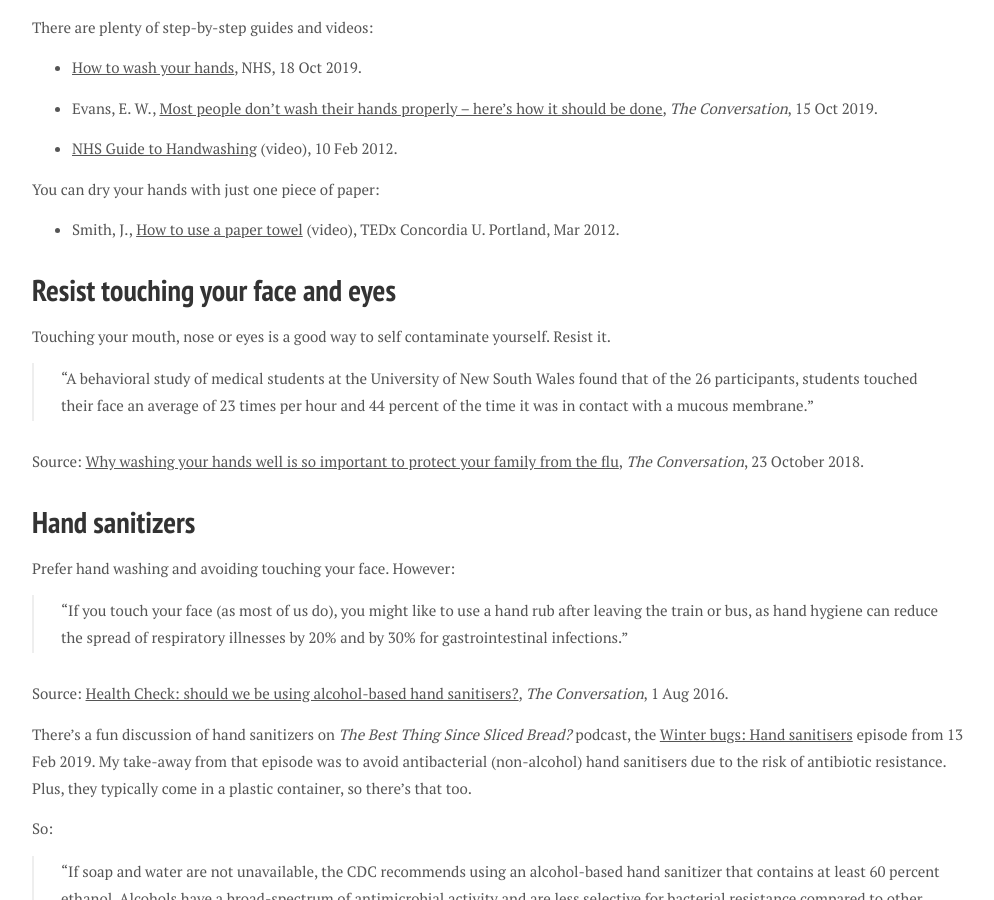
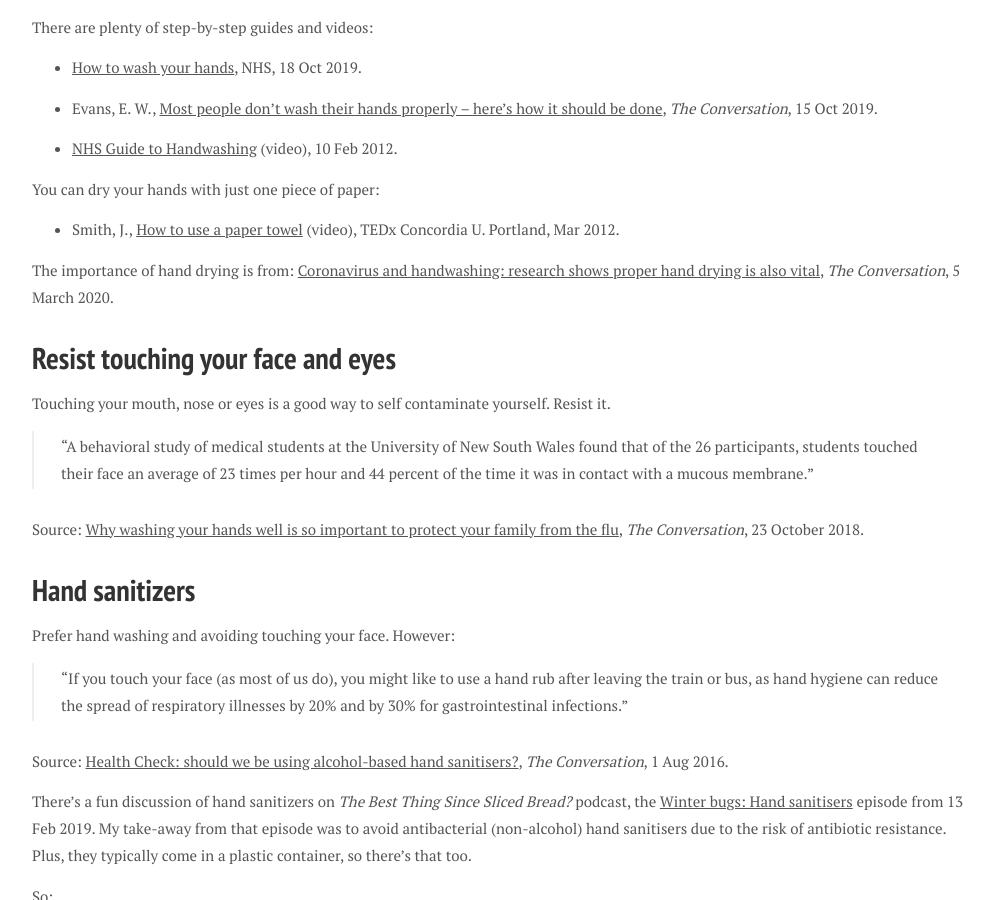
Before and after one commit to d6y/richard.dallaway.com, a Jekyll site: the page built from _posts/2019-10-15-handwash.md, in a window 1280 px wide and 900 px high, scrolled down 415 px. Shown: the whole window, without its empty margins (138-1132 px from the left). Built offline with Jekyll 4.4.1, drawn with Linux system fonts in a browser that asks for light colours; nearby versions of some CDN libraries; some web fonts are replaced.

Commit message:
linked to article on hand drying

```diff
--- a/_posts/2019-10-15-handwash.md
+++ b/_posts/2019-10-15-handwash.md
@@ -32,6 +32,9 @@ There are plenty of step-by-step guides and videos:
 You can dry your hands with just one piece of paper:
 
 - Smith, J., [How to use a paper towel](https://www.ted.com/talks/joe_smith_how_to_use_a_paper_towel) (video), TEDx Concordia U. Portland, Mar 2012.
+
+The importance of hand drying is from: [Coronavirus and handwashing: research shows proper hand drying is also vital](https://theconversation.com/coronavirus-and-handwashing-research-shows-proper-hand-drying-is-also-vital-132905), _The Conversation_, 5 March 2020.
+
 
 # Resist touching your face and eyes
 
```
